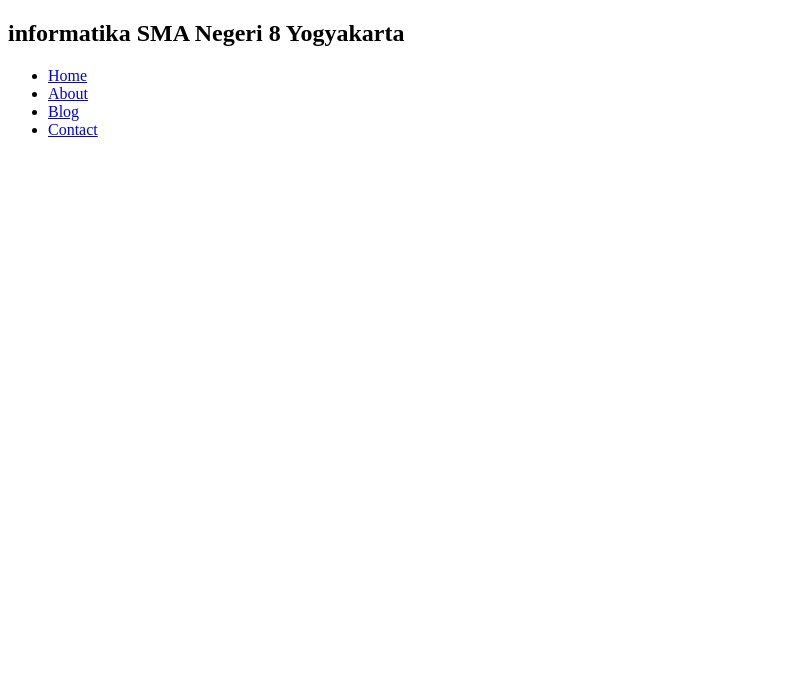
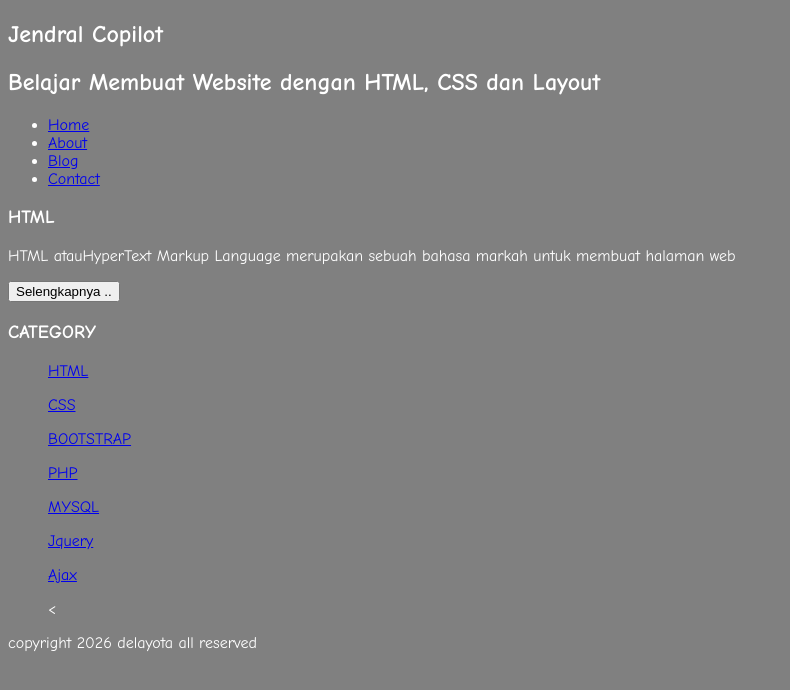
Before and after one commit to jehonathanH/JenLot, a plain HTML site: page indeks.html in a window 1280 px wide. Shown: the whole page, without its empty margins (0-790 px from the left). Drawn offline with Linux system fonts and the light colour scheme.

Commit message:
indeks.html

```diff
--- a/indeks.html
+++ b/indeks.html
@@ -1,18 +1,33 @@
-<!DOCTYPE html>
+<!Doctype HTML>
 <html>
-   <head>
-      <link rel="icon" href="image/logo.png">
-      <title> Brilyana Respati </title>
+  <head>
+     <title> JenLot </title>
+     <link rel="stylesheet" href="styles1.css"
+  </head>
+    <h2>Jendral Copilot</h2>
+    <h2>Belajar Membuat Website dengan HTML, CSS dan Layout</h2>
+        <ul>
+		<li><a href="index.html">Home</a></li>
+		<li><a href="about.html">About</a></li>
+		<li><a href="#">Blog</a></li>
+		<li><a href="#">Contact</a></li>
+	</ul>
+		<h3>HTML</h3>
+		<p>HTML atauHyperText Markup Language merupakan sebuah bahasa markah untuk membuat halaman web </p>
+		<button >Selengkapnya  ..</button>
+	</ul>
 
-   </head>
+	<h3>CATEGORY</h3>
+	<ul>
+		<p><a href="#" >HTML</a></p>
+		<p><a href="#" >CSS</a></p>
+		<p><a href="#" >BOOTSTRAP</a></p>
+		<p><a href="#" >PHP</a></p>
+		<p><a href="#" >MYSQL</a></p>
+		<p><a href="#" >Jquery</a></p>
+		<p><a href="#" >Ajax</a></p>
+	<</ul>
+		<p>copyright 2026 delayota all reserved</p>
 
-   <body>
-      <h2> informatika SMA Negeri 8 Yogyakarta </h2>
-      <ul>
-          <li><a href="#">Home</a></li>
-          <li><a href="#">About</a></li>
-          <li><a href="#">Blog</a></li>
-          <li><a href="#">Contact</a></li>
-      </ul>
-   </body>
+  </body>
 </html>
```
